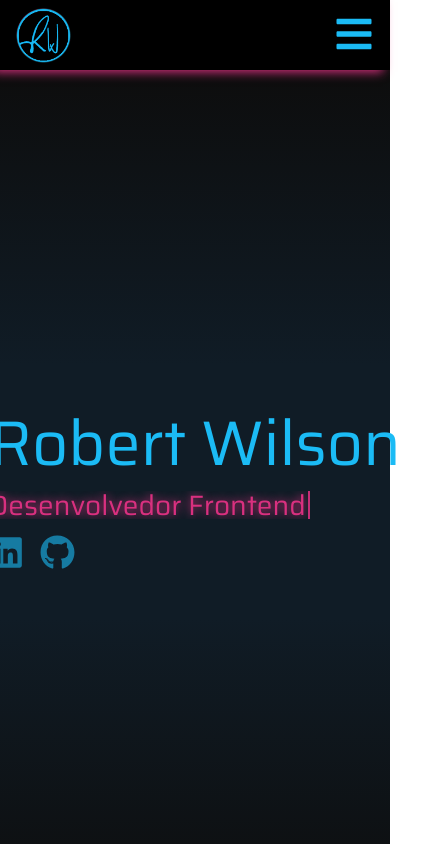
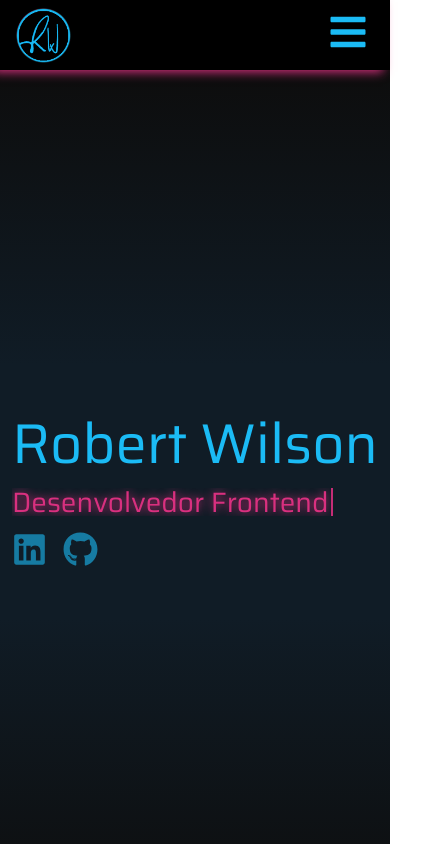
Before and after one commit to robwilstocco/portfolio, a React (Vite) app: page / in a window 390 px wide. Shown: the top 844 px of the page, 446 px wide, since content can reach past the window. Built offline with nearby package versions, Linux system fonts and the light colour scheme; a web font is replaced by a local one.

Commit message:
mobile responsivity ajusted

```diff
--- a/package.json
+++ b/package.json
@@ -5,14 +5,15 @@
   "version": "0.0.0",
   "type": "module",
   "scripts": {
-    "predeploy" : "npm run build",
-    "deploy" : "gh-pages -d dist",
+    "predeploy": "npm run build",
+    "deploy": "gh-pages -d dist",
     "dev": "vite",
     "build": "tsc -b && vite build",
     "lint": "eslint .",
     "preview": "vite preview"
   },
   "dependencies": {
+    "classnames": "^2.5.1",
     "react": "^18.3.1",
     "react-dom": "^18.3.1",
     "react-icons": "^5.4.0"
--- a/src/components/Certificate/Certificate.module.css
+++ b/src/components/Certificate/Certificate.module.css
@@ -64,4 +64,8 @@
 }
 
 /* MOBILE */
-@media (max-width: 480px) {}
+@media (max-width: 480px) {
+    .certificate {
+        width: 270px;
+    }
+}
--- a/src/components/Container/Container.module.css
+++ b/src/components/Container/Container.module.css
@@ -4,7 +4,7 @@
     align-items: center;
     justify-content: center;
     min-height: 100vh;
-    scroll-margin-top: 70px;
+    scroll-margin-top: var(--header-height);
     background: linear-gradient(180deg, var(--background-secondary) 0%, var(--background-primary) 35%, var(--background-primary) 65%, var(--background-secondary) 100%);
     z-index: -1;
 }
--- a/src/components/Header/Header.module.css
+++ b/src/components/Header/Header.module.css
@@ -14,7 +14,7 @@
     display: flex;
     justify-content: space-around;
     align-items: center;
-    height: 70px;
+    height: var(--header-height);
 }
 
 .miniLogo {
@@ -35,7 +35,7 @@
 }
 
 .name {
-    height: 70px;
+    height: var(--header-height);
     filter: invert(75%) sepia(47%) saturate(5054%) hue-rotate(161deg) brightness(96%) contrast(99%);
 }
 
@@ -80,6 +80,7 @@
     transform-origin: 0 50%;
 }
 
+
 /* MOBILE */
 @media (max-width: 480px) {
     .menu {
@@ -99,4 +100,30 @@
     .hamburguer {
         display: inline
     }
+
+    .hamburguer button {
+        border: none;
+        background: none;
+        font-size: 1.5rem;
+        cursor: pointer;
+        transition: transform 0.3s;
+    }
+
+    .hamburguer button:hover {
+        transform: scale(1.1);
+    }
 }
+
+.show {
+    display: flex;
+    flex-direction: column;
+    position: absolute;
+    top: 60px;
+    right: 10px;
+    background-color: var(--background-primary);
+    padding: 1rem;
+    box-shadow: 0px 4px 6px rgba(0, 0, 0, 0.1);
+    border-radius: 5px;
+    opacity: 1;
+    transition: opacity 0.3s ease-in-out;
+}
--- a/src/components/Header/Header.tsx
+++ b/src/components/Header/Header.tsx
@@ -1,7 +1,22 @@
 import { FaBars } from 'react-icons/fa';
+import { RiCloseLargeLine } from "react-icons/ri";
+import { useState } from 'react';
 import styles from './Header.module.css';
+import classNames from 'classnames';
 
 const Header = () => {
+  const [isMenuOpen, setIsMenuOpen] = useState(false);
+  const toggleMenu = () => setIsMenuOpen(prev => !prev);
+
+  const menuItems = [
+    { href: '#start', label: 'Inicio' },
+    { href: '#about', label: 'Sobre mim' },
+    { href: '#experiences', label: 'Experiências' },
+    { href: '#projects', label: 'Projetos' },
+    { href: '#certificates', label: 'Certificações' },
+    { href: '#skills', label: 'Skills' },
+  ];
+
   return (
     <>
       <header className={styles.header}>
@@ -12,22 +27,27 @@ const Header = () => {
             <span className={styles.right}>{'/>'}</span>
           </div>
           <img className={styles.miniLogo} src="miniLogo.png" alt="RW" />
-          <ul className={styles.menuList}>
-            <li><a className={styles.link} href="#start" >Inicio</a></li>
-            <li><a className={styles.link} href="#about">Sobre mim</a></li>
-            <li><a className={styles.link} href="#experiences">Experiências</a></li>
-            <li><a className={styles.link} href="#projects">Projetos</a></li>
-            <li><a className={styles.link} href="#certificates">Certificações</a></li>
-            <li><a className={styles.link} href="#skills">Skills</a></li>
+          <ul className={classNames(styles.menuList, { [styles.hide]: !isMenuOpen, [styles.show]: isMenuOpen })}>
+            {menuItems.map((item, index) => (
+              <li key={index}>
+                <a className={styles.link} href={item.href}>{item.label}</a>
+              </li>
+            ))}
           </ul>
           <div className={styles.hamburguer}>
-            <FaBars />
+            <button
+              onClick={toggleMenu}
+              aria-expanded={isMenuOpen}
+              aria-label={isMenuOpen ? 'Fechar menu' : 'Abrir menu'}
+            >
+              {isMenuOpen ? <RiCloseLargeLine /> : <FaBars />}
+            </button>
           </div>
         </nav>
       </header>
       <div className={`${styles.progress} animation-progress`} />
     </>
-  )
-}
+  );
+};
 
 export default Header;
--- a/src/components/Wrapper/Wrapper.module.css
+++ b/src/components/Wrapper/Wrapper.module.css
@@ -4,3 +4,9 @@
     align-items: center;
     gap: 5rem;
 }
+
+@media(max-width: 480px) {
+    .wrapper {
+        gap: 2rem;
+    }
+}
--- a/src/sections/Projects/Projects.module.css
+++ b/src/sections/Projects/Projects.module.css
@@ -28,7 +28,7 @@ svg:hover {
 }
 
 .project {
-    width: 300px;
+    width: 280px;
     height: 400px;
     color: var(--white);
     border: 1px solid var(--primary);
@@ -130,5 +130,6 @@ svg:hover {
 @media (max-width: 480px) {
     .carousel {
         width: 90%;
+        gap: 1rem;
     }
 }
--- a/src/sections/Start/Start.module.css
+++ b/src/sections/Start/Start.module.css
@@ -44,6 +44,10 @@
 
 /* MOBILE */
 @media (max-width: 480px) {
+  .title {
+    font-size: 4em;
+  }
+
   .image {
     display: none;
   }
--- a/src/styles/global.css
+++ b/src/styles/global.css
@@ -2,6 +2,7 @@
 @import url('https://fonts.googleapis.com/css2?family=Aldrich&family=Saira:ital,wght@0,100..900;1,100..900&display=swap');
 
 :root {
+    --header-height: 70px;
     font-family: "Saira", sans-serif;
     --white: #FFFFFF;
     --black: #000000;
```
Also changed, not shown: 1 other file (tests, documents, lock files or other folders).
